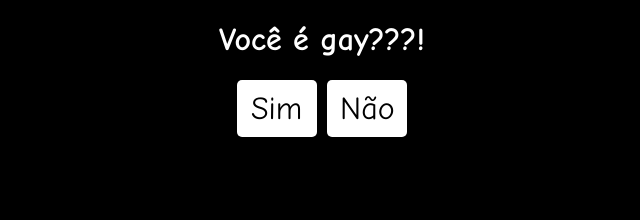
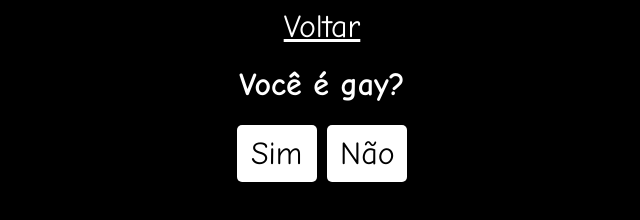
Before and after one commit to deoliveiraM/meu-site-foda, a plain HTML site: page irrecusavel.html in a window 1280 px wide. Shown: the whole page, without its empty margins (318-958 px from the left). Drawn offline with Linux system fonts and the light colour scheme.

Commit message:
updatezinho

```diff
--- a/irrecusavel.html
+++ b/irrecusavel.html
@@ -8,7 +8,8 @@
     <link rel="stylesheet" href="irrecusavel.css"/>
   </head>
   <body>
-    <h1>Você é gay???!</h1>
+    <a href="index.html">Voltar</a>
+    <h1>Você é gay?</h1>
     <button id="botao1" class="botao" onclick="botaosim()">Sim</button>
     <button id="botao0" class="botao" onmouseover="desviar(this)" onclick="desviar(this)">Não</button>
   </body>
```
